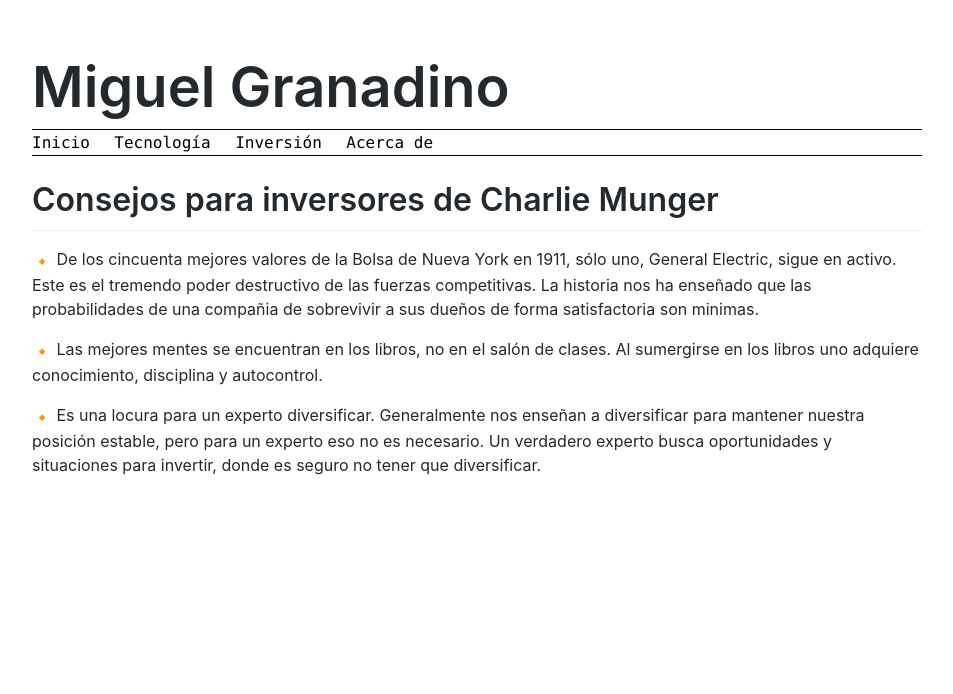
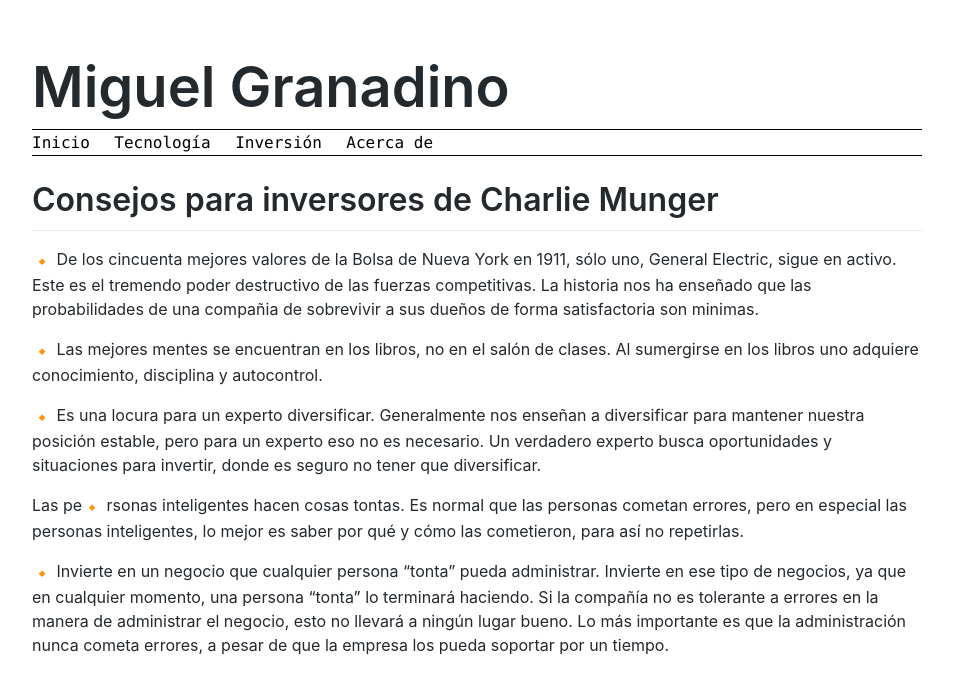
Before and after one commit to Akira3030/formacion, a Jekyll site: the page built from articulos/inversiones/charlie-munger-consejos-de-inversion.md, in a window 1280 px wide. Shown: the top 694 px of the page, without its empty margins (163-1116 px from the left). Built offline with Jekyll 4.4.1, drawn with Linux system fonts in a browser that asks for light colours; emoji names are drawn with the system emoji font; our own code applies the rules of GitHub Pages for plain Markdown files.

Commit message:
Update charlie-munger-consejos-de-inversion.md

```diff
--- a/articulos/inversiones/charlie-munger-consejos-de-inversion.md
+++ b/articulos/inversiones/charlie-munger-consejos-de-inversion.md
@@ -7,3 +7,7 @@
 :small_orange_diamond: Las mejores mentes se encuentran en los libros, no en el salón de clases. Al sumergirse en los libros uno adquiere conocimiento, disciplina y autocontrol.
 
 :small_orange_diamond: Es una locura para un experto diversificar. Generalmente nos enseñan a diversificar para mantener nuestra posición estable, pero para un experto eso no es necesario. Un verdadero experto busca oportunidades y situaciones para invertir, donde es seguro no tener que diversificar.
+
+Las pe:small_orange_diamond: rsonas inteligentes hacen cosas tontas. Es normal que las personas cometan errores, pero en especial las personas inteligentes, lo mejor es saber por qué y cómo las cometieron, para así no repetirlas.
+
+:small_orange_diamond: Invierte en un negocio que cualquier persona “tonta” pueda administrar. Invierte en ese tipo de negocios, ya que en cualquier momento, una persona “tonta” lo terminará haciendo. Si la compañía no es tolerante a errores en la manera de administrar el negocio, esto no llevará a ningún lugar bueno. Lo más importante es que la administración nunca cometa errores, a pesar de que la empresa los pueda soportar por un tiempo.
```
